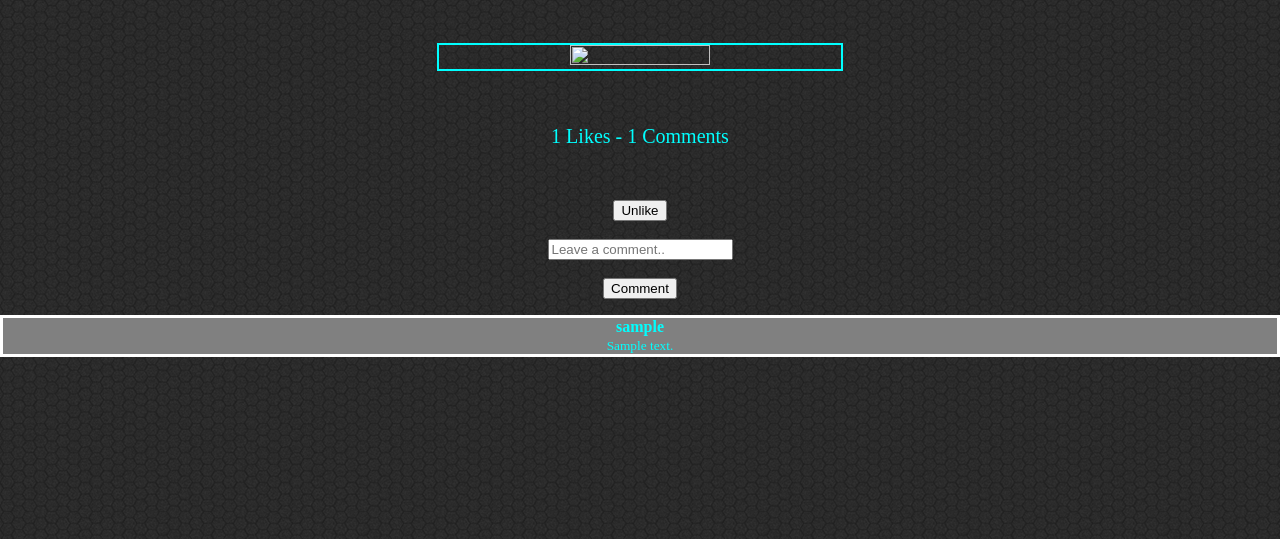
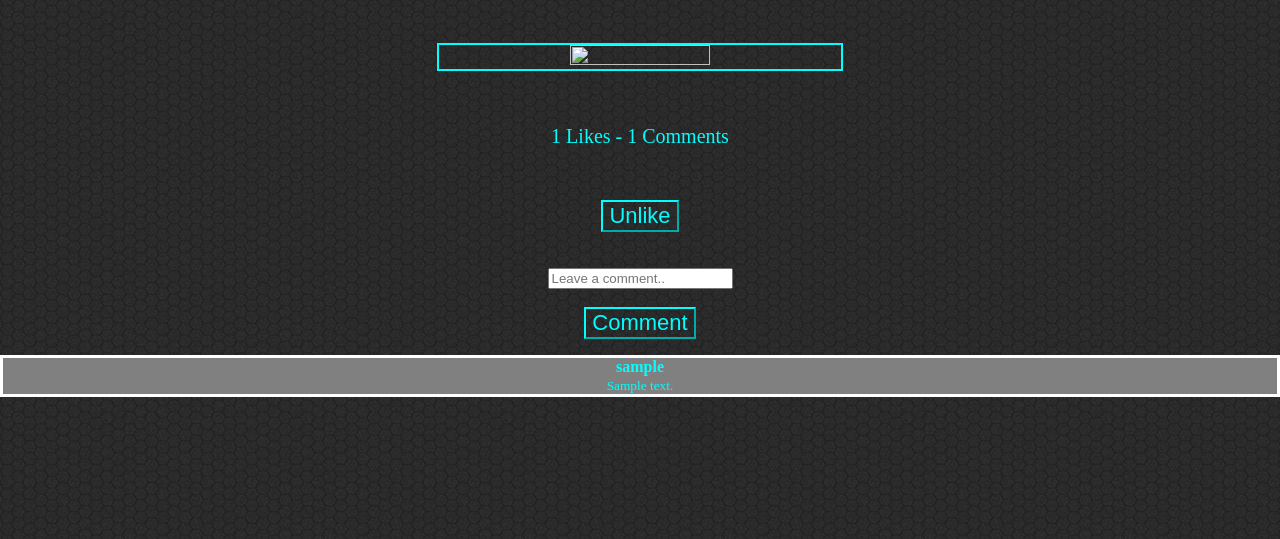
Before and after one commit to JamesDuffey/Camagru, a PHP site: page /Camagru/users/image_page.php?img=1 in a window 1280 px wide. Shown: the part 165-704 px from the top of the page. Run offline with PHP 8.4, Linux system fonts and the light colour scheme; tables that the repository leaves empty or names only in its code hold one stand-in row (values such as "Sample post").

Commit message:
changed form buttons style

```diff
--- a/users/image_page.php
+++ b/users/image_page.php
@@ -49,19 +49,20 @@ session_start();
                 include_once '../functions/check_user_id.php';
                 echo "<div class='level'>";
                     if (!is_liked($_GET['img'])) {
-                        echo "<div class='level-left'><input class='button is-light' type='submit' name='like' value='Like'></div><br/>";
+                        echo "<div class='level-left'><input style='background: transparent; color:aqua; border-color: aqua; font-size:22px; border-radius:0px;' type='submit' name='like' value='Like'></div><br/>";
                     } else {
-                        echo "<div class='level-left'><input class='button is-success' type='submit' name='unlike' value='Unlike'></div><br/>";
+                        echo "<div class='level-left'><input style='background: transparent; color:aqua; border-color: aqua; font-size:22px; border-radius:0px;' type='submit' name='unlike' value='Unlike'></div><br/>";
                     }
                     if (check_user_id($_GET['img'])) {
-                        echo "<div class='level-right'><input class='button is-danger' type='submit' name='delete_post' value='Delete'></div>";
+                        echo "<div class='level-right'><input style='background: transparent; color:aqua; border-color: aqua; font-size:22px; border-radius:0px;' type='submit' name='delete_post' value='Delete'></div>";
                     }
                 echo "</div>";
                 ?>
+                <br />
                 <input class="textarea" type="text" name="cmntContent" placeholder="Leave a comment..">
                 <div class="field is-grouped is-grouped-right">
                     <br/>
-                    <input class="button" type="submit" name="comment" value="Comment">
+                    <input style='background: transparent; color:aqua; border-color: aqua; font-size:22px; border-radius:0px;' type="submit" name="comment" value="Comment">
                 </div>
         </form>
             </div>
```
